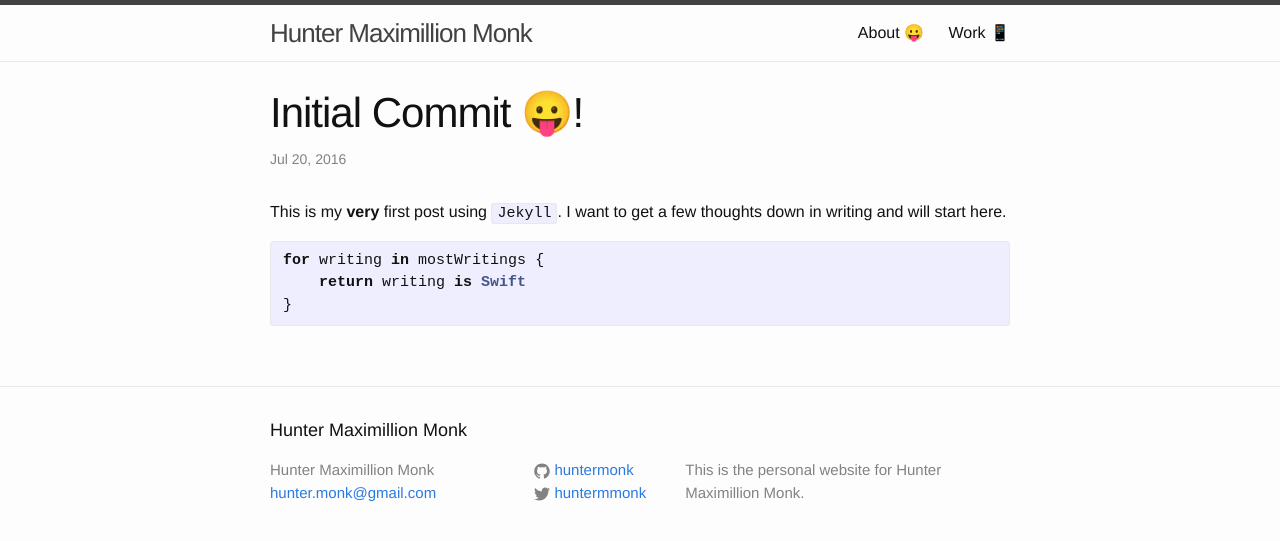
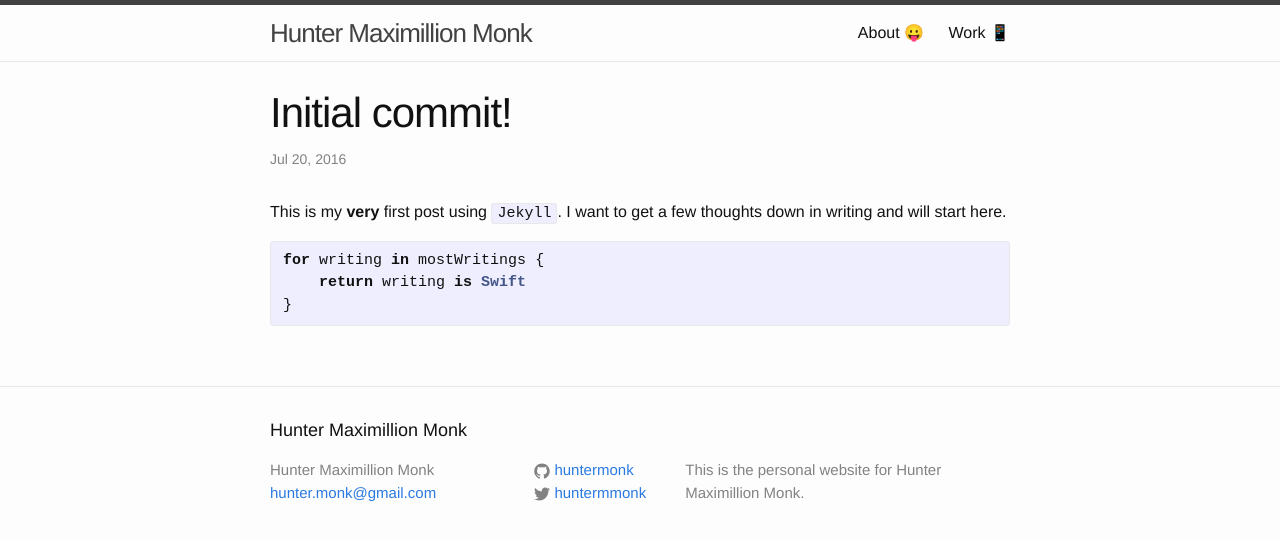
Before and after one commit to huntermonk/huntermonk.github.io, a Jekyll site: the page built from _posts/2016-07-22-initial-commit.md, in a window 1280 px wide. Shown: the top 541 px of the page. Built offline with Jekyll 4.4.1, drawn with Linux system fonts in a browser that asks for light colours; comment, search, counter and statistics services are not loaded.

Commit message:
Remove some emojis

```diff
--- a/_posts/2016-07-22-initial-commit.md
+++ b/_posts/2016-07-22-initial-commit.md
@@ -1,6 +1,6 @@
 ---
 layout: post
-title:  "Initial Commit 😛!"
+title:  "Initial commit!"
 date:   2016-07-20 03:41:07 -0500
 categories: jekyll update
 ---
--- a/index.html
+++ b/index.html
@@ -6,7 +6,7 @@
 
   <div class="round"><img src="{{site.baseurl}}/img/me.jpg"/></div>
   <h2>You can see some of my iOS 📱 work <a href="{{site.baseurl}}/work/">here</a>,
-      and just read more about me <a href="{{site.baseurl}}/about/">here</a>. 😛</h2>
+      and just read more about me <a href="{{site.baseurl}}/about/">here</a>.</h2>
 
   <ul class="post-list">
     {% for post in site.posts %}
```
Also changed, not shown: README.md.
